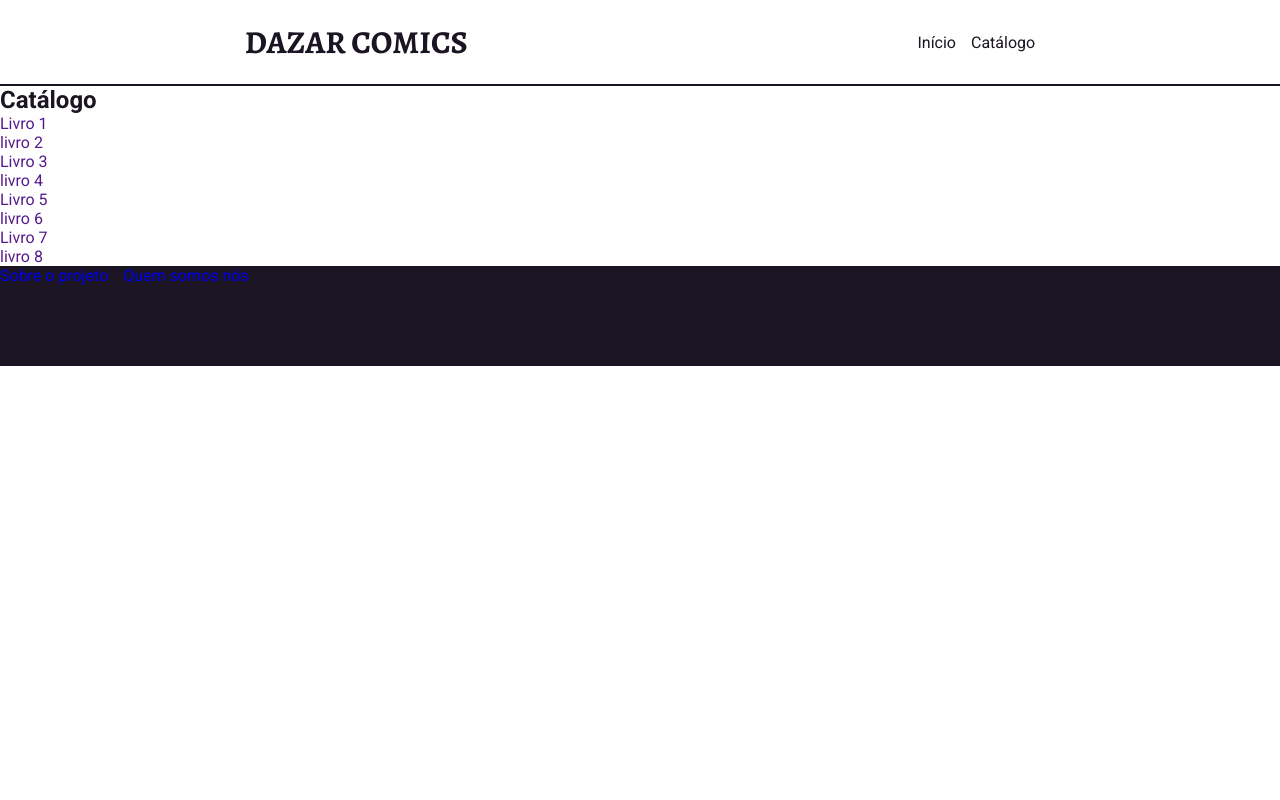
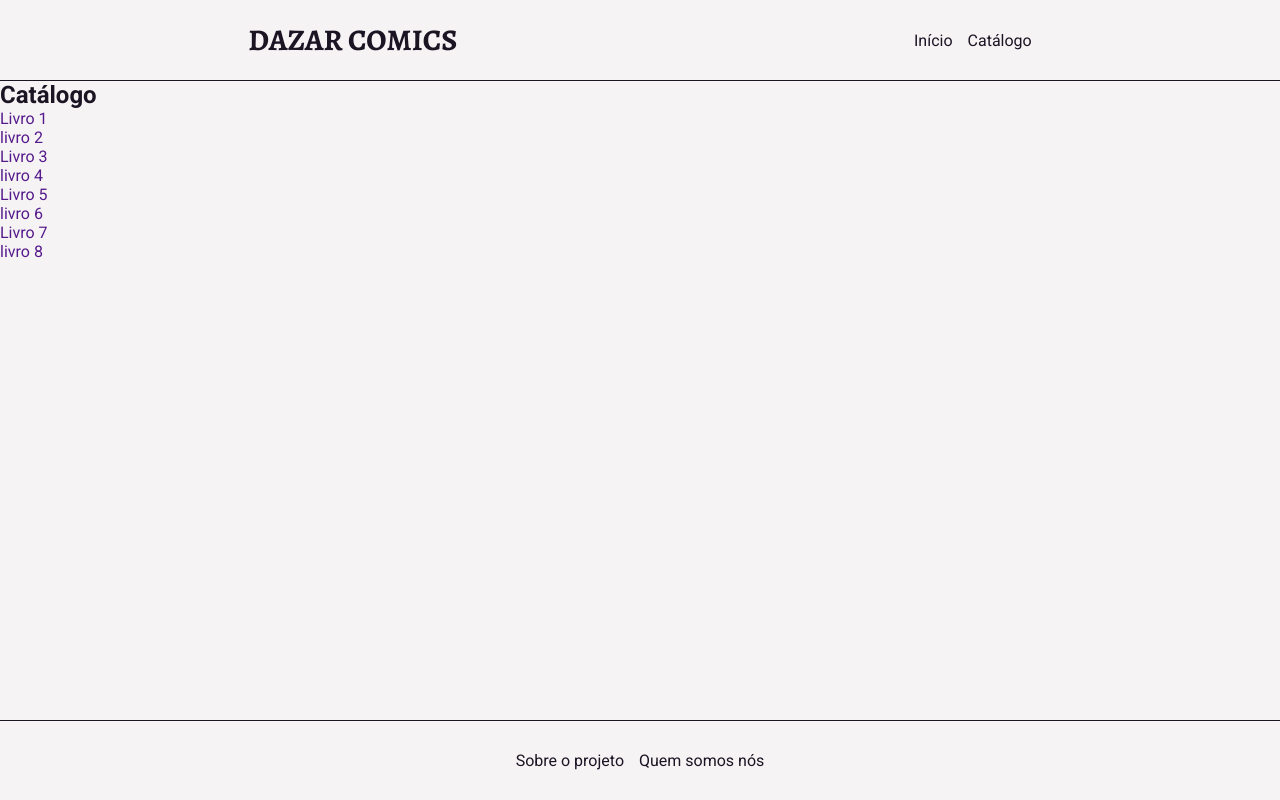
Before and after one commit to miguelwilliam/templates-dazar-comics, a Flask app: page /catalogo in a window 1280 px wide. Run offline with Flask 3, Linux system fonts and the light colour scheme.

Commit message:
Página inicial finalizada.

```diff
--- /dev/null
+++ b/static/css/base.css
@@ -0,0 +1,79 @@
+@import url('https://fonts.googleapis.com/css2?family=Alegreya:ital,wght@0,400..900;1,400..900&family=Roboto:ital,wght@0,100..900;1,100..900&display=swap');
+
+:root { /* VARIÁVEIS */
+    --cor-1: #1A1423;
+    --cor-2: #3D314A;
+    --cor-3: #684756;
+    --cor-branco: #F6F3F5;
+}
+
+* {
+    box-sizing: border-box;
+    padding: 0;
+    margin: 0;
+}
+
+html, body {
+    min-height: 100vh;
+}
+
+body {
+    display: flex;
+    flex-direction: column;
+
+    color: var(--cor-1);
+    background-color: var(--cor-branco);
+    font-family: 'Roboto';
+}
+
+.page-content {
+    flex: 1;
+    display: flex;
+    flex-direction: column;
+}
+
+header {
+    border-bottom: 1px solid var(--cor-1);
+    background-color: var(--cor-branco);
+
+    flex: 0 0 auto;
+    display: flex;
+
+    width: 100%;
+    padding: 20px;
+    justify-content: space-around;
+}
+
+header h1 {
+    font-family: 'Alegreya';
+    font-size: 30px;
+}
+
+header a {
+    color: var(--cor-1);
+}
+
+nav {
+    display: flex;
+    align-items: center;
+    gap: 15px;
+}
+
+a {
+    text-decoration: none;
+}
+
+footer {
+    flex-shrink: 0;
+    height: 80px;
+    border-top: 1px solid var(--cor-1);
+    background-color: var(--cor-branco);
+
+    display: flex;
+    justify-content: center;
+    align-items: center;
+}
+
+footer a {
+    color: var(--cor-1);
+}
--- /dev/null
+++ b/static/css/catalogo.css
@@ -0,0 +1,3 @@
+.main-container {
+    flex: 1;
+}
--- a/static/css/style.css
+++ /dev/null
@@ -1,52 +0,0 @@
-@import url('https://fonts.googleapis.com/css2?family=Alegreya:ital,wght@0,400..900;1,400..900&family=Roboto:ital,wght@0,100..900;1,100..900&display=swap');
-
-:root { /* VARIÁVEIS */
-    --cor-1: #1A1423;
-    --cor-2: #3D314A;
-    --cor-3: #684756;
-}
-
-* {
-    box-sizing: border-box;
-    padding: 0;
-    margin: 0;
-}
-
-body {
-    height: 100vh;
-    overflow-y: hidden;
-
-    color: var(--cor-1);
-    font-family: 'Roboto';
-}
-
-header {
-    border-bottom: 2px solid var(--cor-1);
-
-    display: flex;
-    padding: 20px;
-    justify-content: space-around;
-
-    h1 {
-        font-family: 'Alegreya';
-    }
-    a {
-        color: var(--cor-1);
-    }
-}
-
-nav {
-    display: flex;
-    align-items: center;
-    gap: 15px;
-}
-
-a {
-    text-decoration: none;
-}
-
-footer {
-    height: 100px;
-
-    background-color: var(--cor-1);
-}
--- a/templates/base.html
+++ b/templates/base.html
@@ -1,10 +1,10 @@
 <!DOCTYPE html>
-<html lang="en">
+<html lang="pt-BR">
 <head>
     <meta charset="UTF-8">
     <meta name="viewport" content="width=device-width, initial-scale=1.0">
     <title>{% block title %}{% endblock %}</title>
-    <link rel="stylesheet" href="{{ url_for('static', filename='css/style.css') }}">
+    <link rel="stylesheet" href="{{ url_for('static', filename='css/base.css') }}">
     {% block head %}{% endblock %}
 </head>
 <body>
@@ -12,10 +12,12 @@
         <h1><a href="/">DAZAR COMICS</a></h1>
         <nav>
             <a href="/">Início</a>
-            <a href="/catalogo">Catálogo</a>
+            <a href="{{ url_for('catalogo') }}">Catálogo</a>
         </nav>
     </header>
+    <main class="page-content">
     {% block content %}{% endblock %}
+    </main>
     <footer>
         <nav>
             <a href="#">Sobre o projeto</a>
--- a/templates/catalogo/catalogo.html
+++ b/templates/catalogo/catalogo.html
@@ -2,8 +2,10 @@
 
 {% block title %}Catálogo{% endblock %}
 
+{% block header %} <link rel="stylesheet" href="{{ url_for('static', filename='css/catalogo.css') }}"> {% endblock %}
+
 {% block content %}
-<div class="main">
+<div class="main-container">
     <h2>Catálogo</h2>
     <ul>
         <li><a href="">Livro 1</a></li>
--- a/templates/index.html
+++ b/templates/index.html
@@ -6,10 +6,10 @@
 
 {% block content %}
 <div class="hero">
-    <h1>Preservando e compartilhando cultura<br>Sem limites</h1>
+    <img class="hero-img" src="{{ url_for('static', filename='img/dazarherocollage.svg') }}" alt="">
+
+    <h1>Preservando e compartilhando cultura;<br>sem limites</h1>
     <p>Scan e distribuição de HQs feito por quem cresceu online</p>
     <a href="/catalogo">Veja nosso catálogo</a>
-
-    <img class="hero-img" src="{{ url_for('static', filename='img/dazarherocollage.svg') }}" alt="">
 </div>
 {% endblock %}
```
Also changed, not shown: static/css/index.css (+45 -11 lines).
